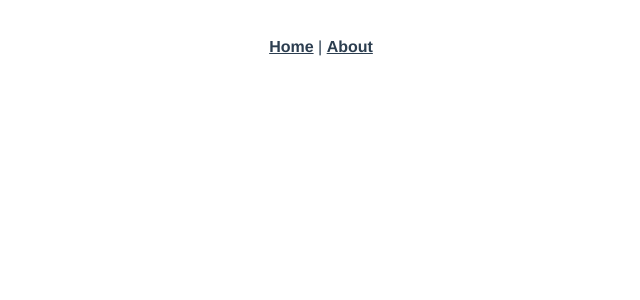
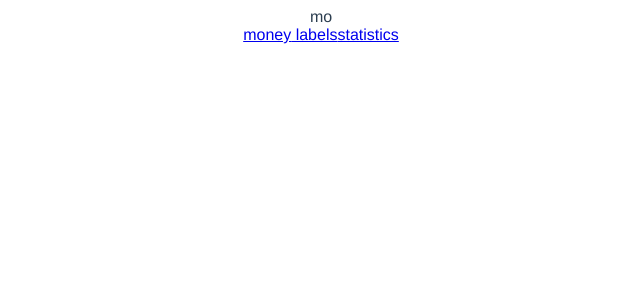
Before and after one commit to tcy2021/Jizhang, a Vue app: page /#/money in a window 1280 px wide. Shown: the top 300 px of the page, without its empty margins (319-959 px from the left). Built offline with nearby package versions, Linux system fonts and the light colour scheme.

Commit message:
添加404

```diff
--- a/src/App.vue
+++ b/src/App.vue
@@ -1,10 +1,6 @@
 <template>
   <div id="app">
-    <div id="nav">
-      <router-link to="/">Home</router-link> |
-      <router-link to="/about">About</router-link>
-    </div>
-    <router-view/>
+    <router-view />
   </div>
 </template>
 
@@ -30,3 +26,7 @@
   }
 }
 </style>
+<script>
+export default {
+}
+</script>
--- /dev/null
+++ b/src/components/Nav.vue
@@ -0,0 +1,17 @@
+<template>
+  <div>
+    <router-link to="/money"> money</router-link>
+    <router-link to="/labels"> labels</router-link>
+    <router-link to="/statistics">statistics</router-link>
+  </div>
+</template>
+
+<script lang="ts">
+export default {
+  name: "Nav"
+};
+</script>
+
+<style lang="scss" scoped>
+
+</style>
--- a/src/main.ts
+++ b/src/main.ts
@@ -3,8 +3,12 @@ import App from './App.vue'
 import './registerServiceWorker'
 import router from './router'
 import store from './store'
+import Nav from "@/components/Nav.vue";
+
 
 Vue.config.productionTip = false
+
+Vue.component('Nav',Nav)
 
 new Vue({
   router,
--- a/src/router/index.ts
+++ b/src/router/index.ts
@@ -1,22 +1,32 @@
 import Vue from 'vue'
 import VueRouter, { RouteConfig } from 'vue-router'
-import Home from '../views/Home.vue'
+import Money from "@/views/Money.vue";
+import Labels from "@/views/Labels.vue";
+import Statistics from "@/views/Statistics.vue";
+import NotFound from "@/views/NotFound.vue";
 
 Vue.use(VueRouter)
 
 const routes: Array<RouteConfig> = [
   {
-    path: '/',
-    name: 'Home',
-    component: Home
+    path:'/',
+    redirect:'/money'
   },
   {
-    path: '/about',
-    name: 'About',
-    // route level code-splitting
-    // this generates a separate chunk (about.[hash].js) for this route
-    // which is lazy-loaded when the route is visited.
-    component: () => import(/* webpackChunkName: "about" */ '../views/About.vue')
+    path:'/money',
+    component:Money
+  },
+  {
+    path:'/labels',
+    component:Labels
+  },
+  {
+    path:'/statistics',
+    component:Statistics
+  },
+  {
+    path:'*',
+    component:NotFound
   }
 ]
 
--- /dev/null
+++ b/src/views/Labels.vue
@@ -0,0 +1,16 @@
+<template>
+  <div>
+    la
+    <Nav/>
+  </div>
+</template>
+
+<script lang="ts">
+export default {
+  name: "Labels",
+};
+</script>
+
+<style lang="scss" scoped>
+
+</style>
--- /dev/null
+++ b/src/views/Money.vue
@@ -0,0 +1,16 @@
+<template>
+  <div>
+    mo
+    <Nav/>
+  </div>
+</template>
+
+<script lang="ts">
+export default {
+  name: "Money",
+};
+</script>
+
+<style lang="scss" scoped>
+
+</style>
--- /dev/null
+++ b/src/views/NotFound.vue
@@ -0,0 +1,16 @@
+<template>
+  <div>
+    <div>请输入正确路径</div>
+    <router-link to="/">返回首页</router-link>
+  </div>
+</template>
+
+<script lang="ts">
+export default {
+  name: "NotFound"
+};
+</script>
+
+<style lang="scss" scoped>
+
+</style>
--- /dev/null
+++ b/src/views/Statistics.vue
@@ -0,0 +1,16 @@
+<template>
+  <div>
+    st
+    <Nav/>
+  </div>
+</template>
+
+<script lang="ts">
+export default {
+  name: "Statistics",
+};
+</script>
+
+<style lang="scss" scoped>
+
+</style>
```
